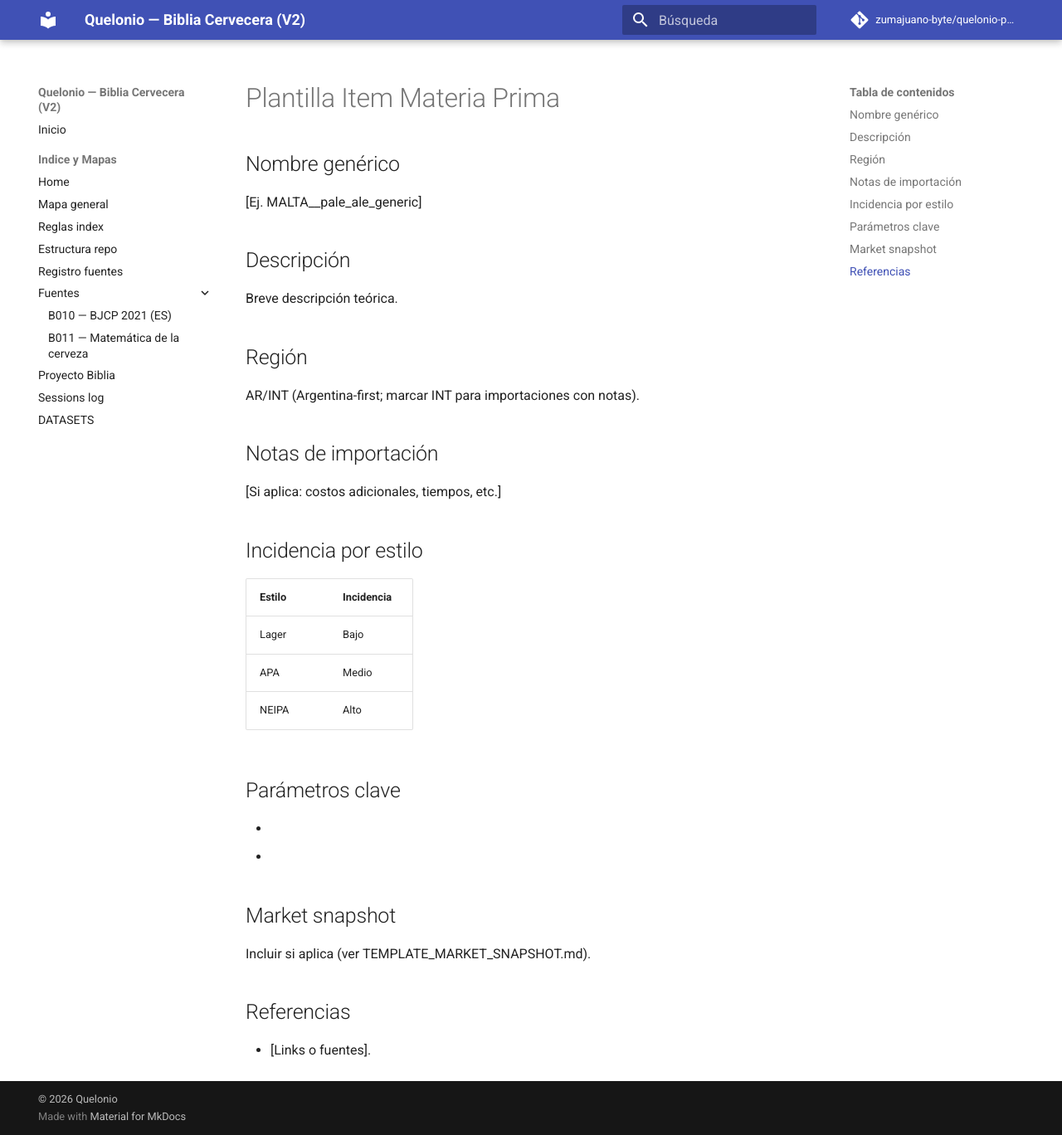
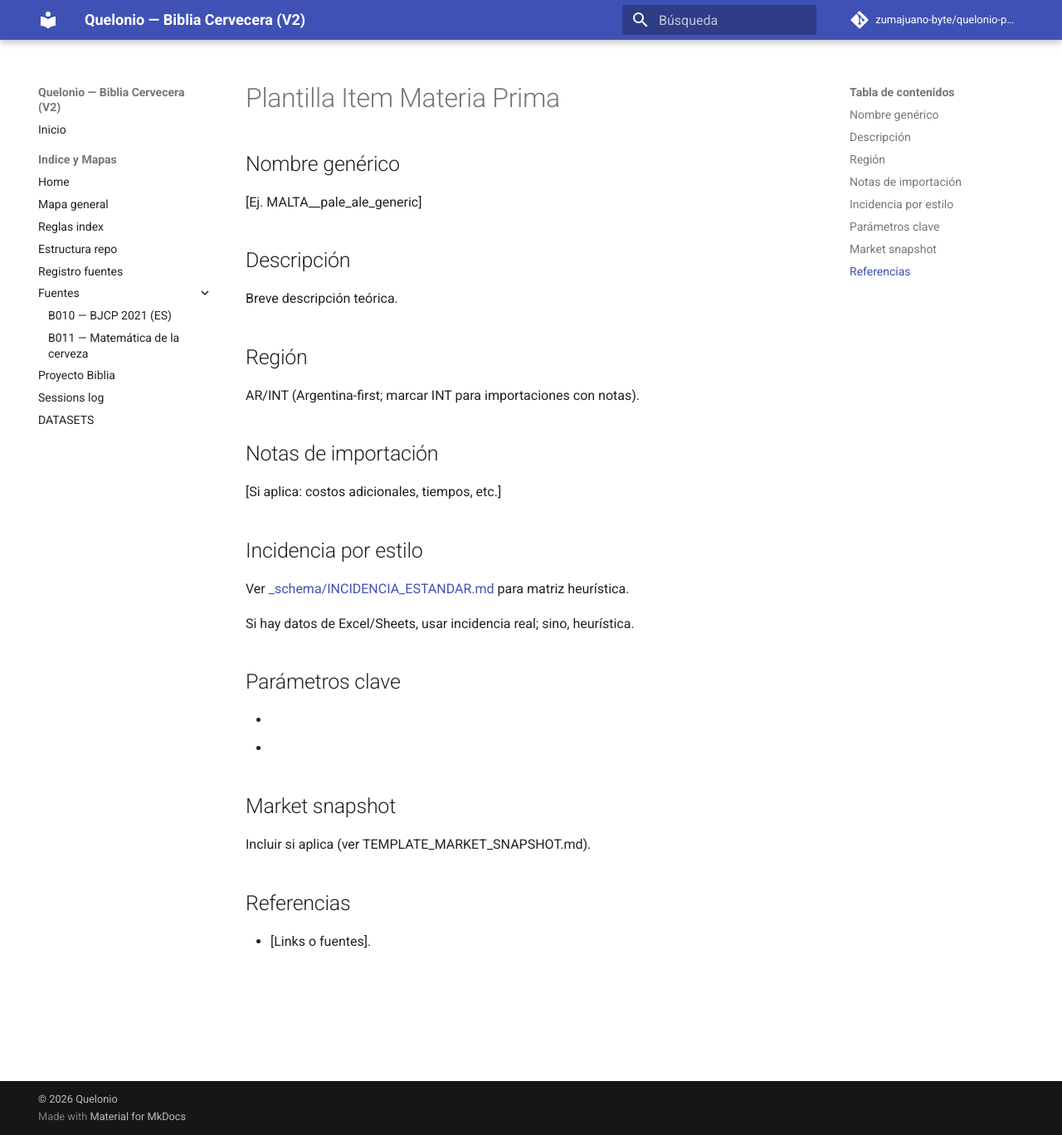
Before and after one commit to zumajuano-byte/quelonio-pages-v2, an MkDocs documentation site: the page built from docs/12_Datasets_Materias_Primas/_schema/TEMPLATE_ITEM.md, in a window 1280 px wide and 1368 px high. Shown: the whole window at 83% size. Built offline with MkDocs 1.6.1 and Material for MkDocs 9.7.7, drawn with Linux system fonts in a browser that asks for light colours; comment, search, counter and statistics services are not loaded.

Commit message:
docs: add standard incidence matrix for datasets v1

```diff
--- a/docs/12_Datasets_Materias_Primas/_schema/TEMPLATE_ITEM.md
+++ b/docs/12_Datasets_Materias_Primas/_schema/TEMPLATE_ITEM.md
@@ -13,11 +13,9 @@ AR/INT (Argentina-first; marcar INT para importaciones con notas).
 [Si aplica: costos adicionales, tiempos, etc.]
 
 ## Incidencia por estilo
-| Estilo | Incidencia |
-|--------|------------|
-| Lager  | Bajo      |
-| APA    | Medio     |
-| NEIPA  | Alto      |
+Ver [_schema/INCIDENCIA_ESTANDAR.md](../_schema/INCIDENCIA_ESTANDAR.md) para matriz heurística.
+
+Si hay datos de Excel/Sheets, usar incidencia real; sino, heurística.
 
 ## Parámetros clave
 - [Campo 1]: Valor.
```
Also changed, not shown: docs/12_Datasets_Materias_Primas/_schema/INCIDENCIA_ESTANDAR.md (added, +20 -0 lines).
